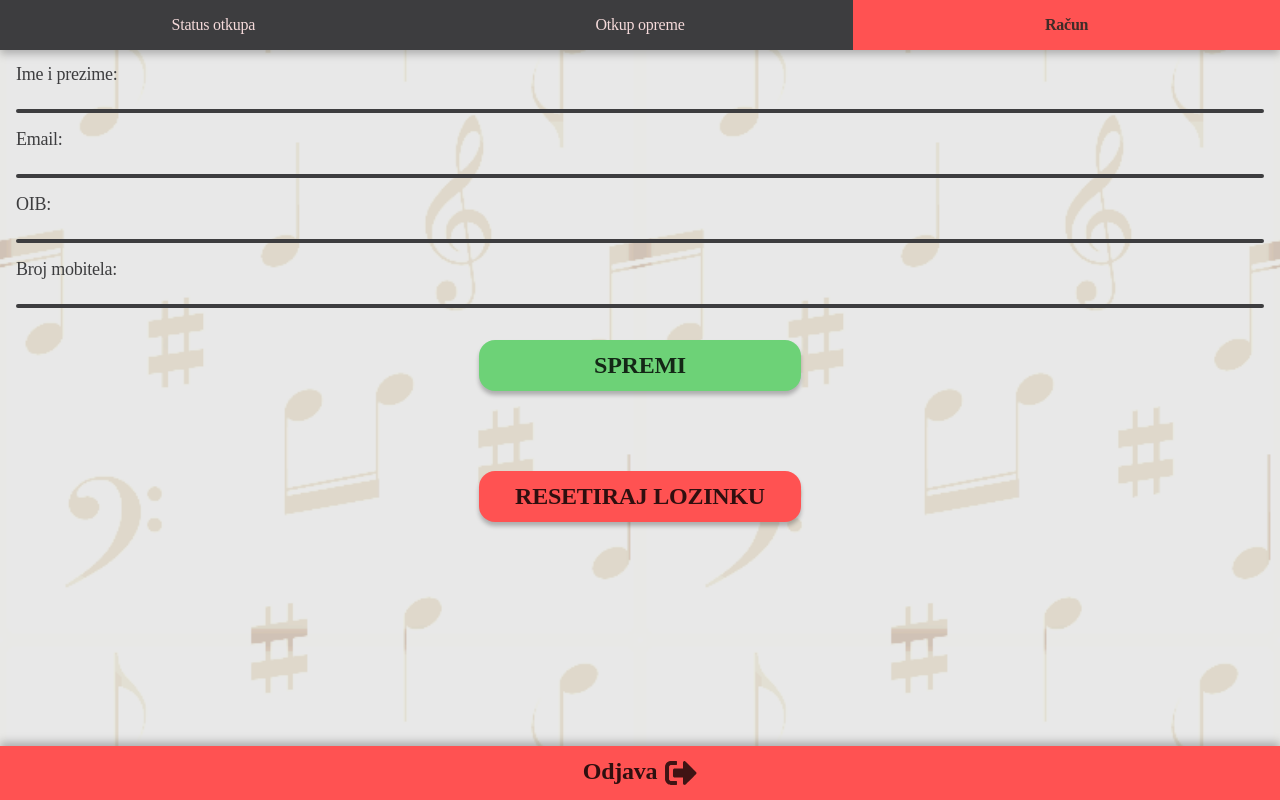
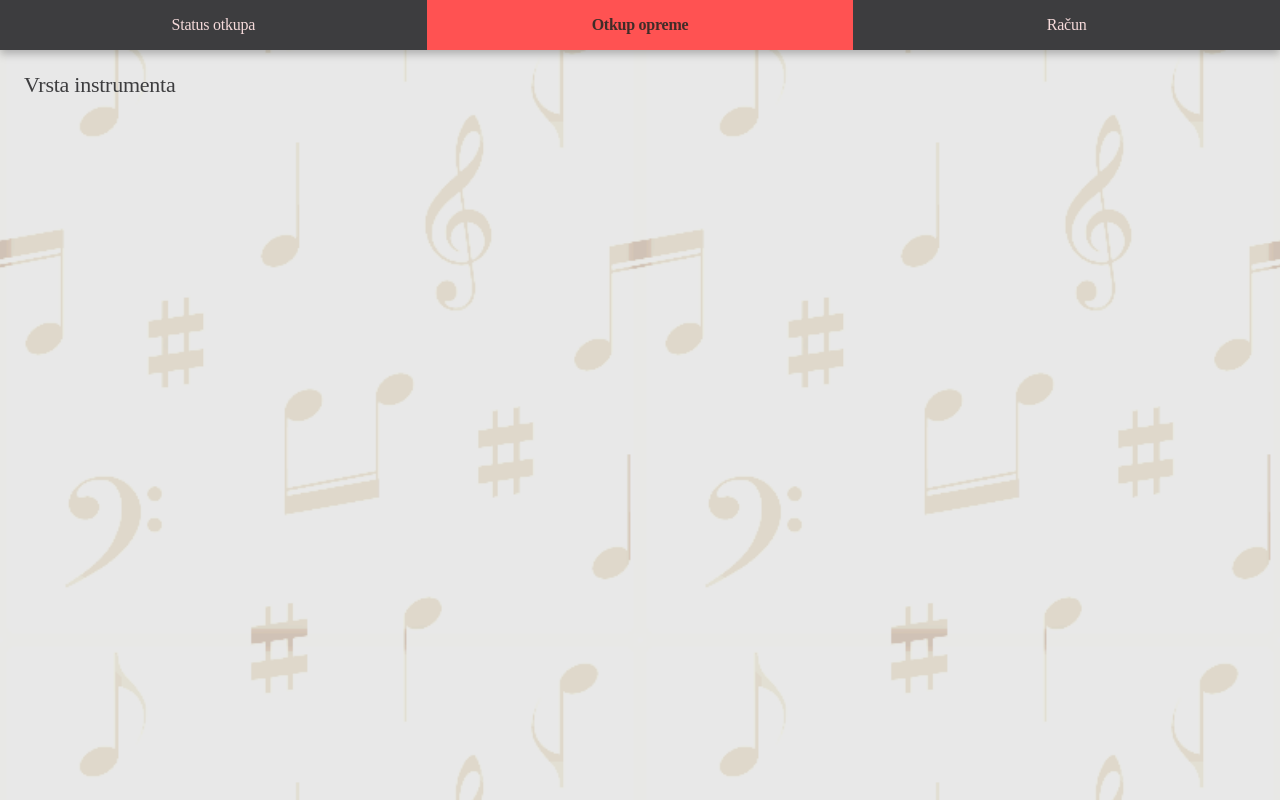
Before and after one commit to azuzic/istra_music_shop, a Vue app: page /otkup-opreme in a window 1280 px wide. Before the commit this address led to /korisnik-racun. Built offline with nearby package versions, Linux system fonts and the light colour scheme; no server answers; the database is empty; sample sign-in values are in the browser's storage; a web font is replaced by a local one.

Commit message:
Rad na otkup opreme

```diff
--- a/src/App.vue
+++ b/src/App.vue
@@ -41,14 +41,14 @@
           currentRouteName == 'OtkupOpreme' ? 'menu-item-active' : 'menu-item'
         "
       >
-        <p>Otkup opreme</p>
+        <p><router-link to="otkup-opreme"> Otkup opreme </router-link></p>
       </div>
       <div
         :class="
           currentRouteName == 'KorisnikRacun' ? 'menu-item-active' : 'menu-item'
         "
       >
-        <p>Račun</p>
+        <p><router-link to="korisnik-racun"> Račun </router-link></p>
       </div>
     </div>
     <router-view />
@@ -144,8 +144,8 @@ input {
 input:-webkit-autofill,
 input:-webkit-autofill:hover,
 input:-webkit-autofill:focus,
-input:-webkit-autofill:active{
-  -webkit-box-shadow: 0 0 0 30px #E8E7E7 inset !important;
+input:-webkit-autofill:active {
+  -webkit-box-shadow: 0 0 0 30px #e8e7e7 inset !important;
 }
 .CWarning {
   color: #e93a3a !important;
--- a/src/firebase.js
+++ b/src/firebase.js
@@ -10,6 +10,7 @@ import {
 } from "firebase/auth";
 import { collection, addDoc } from "firebase/firestore";
 import { getDocs } from "firebase/firestore";
+import { query, where } from "firebase/firestore";
 
 // Your web app's Firebase configuration
 const firebaseConfig = {
@@ -38,3 +39,5 @@ export { db };
 export { collection };
 export { addDoc };
 export { getDocs };
+export { query };
+export { where };
--- a/src/router/index.js
+++ b/src/router/index.js
@@ -32,6 +32,14 @@ const routes = [
       needsUser: true,
     },
     component: () => import("../views/KorisnikRacun.vue"),
+  },
+  {
+    path: "/otkup-opreme",
+    name: "OtkupOpreme",
+    meta: {
+      needsUser: true,
+    },
+    component: () => import("../views/OtkupOpreme.vue"),
   },
   {
     path: "/djelatnik-racun",
--- a/src/views/KorisnikRacun.vue
+++ b/src/views/KorisnikRacun.vue
@@ -4,7 +4,7 @@
       <div class="grid auto-rows-auto gap-4 pl-4 pr-4">
         <!--===================IME I PREZIME=======================-->
         <div>
-          <p class="text-left text-18px m-0 p-0">Ime i prezime:</p>
+          <p class="text-left text-22px m-0 p-0">Ime i prezime:</p>
           <input
             type="text"
             class="border rounded"
@@ -16,7 +16,7 @@
         <!--===================/IME I PREZIME===================-->
         <!--===================EMAIL====================-->
         <div>
-          <p class="text-left text-18px m-0 p-0">Email:</p>
+          <p class="text-left text-22px m-0 p-0">Email:</p>
           <input
             type="email"
             class="border rounded"
@@ -28,7 +28,7 @@
         <!--================/EMAIL===================-->
         <!--===================OIB====================-->
         <div>
-          <p class="text-left text-18px m-0 p-0">OIB:</p>
+          <p class="text-left text-22px m-0 p-0">OIB:</p>
           <input
             type="text"
             class="border rounded"
@@ -40,7 +40,7 @@
         <!--================/OIB===================-->
         <!--===================BROJ MOBITELA====================-->
         <div>
-          <p class="text-left text-18px m-0 p-0">Broj mobitela:</p>
+          <p class="text-left text-22px m-0 p-0">Broj mobitela:</p>
           <input
             type="text"
             class="border rounded"
--- /dev/null
+++ b/src/views/OtkupOpreme.vue
@@ -0,0 +1,42 @@
+<template>
+  <div class="p-0 m-0 pt-16">
+    <div class="grid auto-rows-auto gap-4">
+      <div class="grid auto-rows-auto gap-4 pl-6 pr-6 mt-2">
+        <p class="text-left text-22px m-0 p-0">Vrsta instrumenta</p>
+      </div>
+    </div>
+  </div>
+</template>
+<script>
+import CTitle from "@/components/CTitle.vue";
+import CWarning from "@/components/CWarning.vue";
+import CButtonAccept from "@/components/CButtonAccept.vue";
+import CButtonDecline from "@/components/CButtonDecline.vue";
+import CSelect from "@/components/CSelect.vue";
+import store from "@/store";
+import { collection, getDocs } from "@/firebase";
+import { db } from "@/firebase";
+import { query, where } from "@/firebase";
+
+export default {
+  name: "KorisnikRacun",
+  data() {
+    return {
+      instrument: "",
+    };
+  },
+  components: {
+    CTitle,
+    CWarning,
+    CButtonAccept,
+    CButtonDecline,
+    CSelect,
+  },
+
+  methods: {
+    dummy() {},
+  },
+};
+</script>
+
+<style></style>
```
